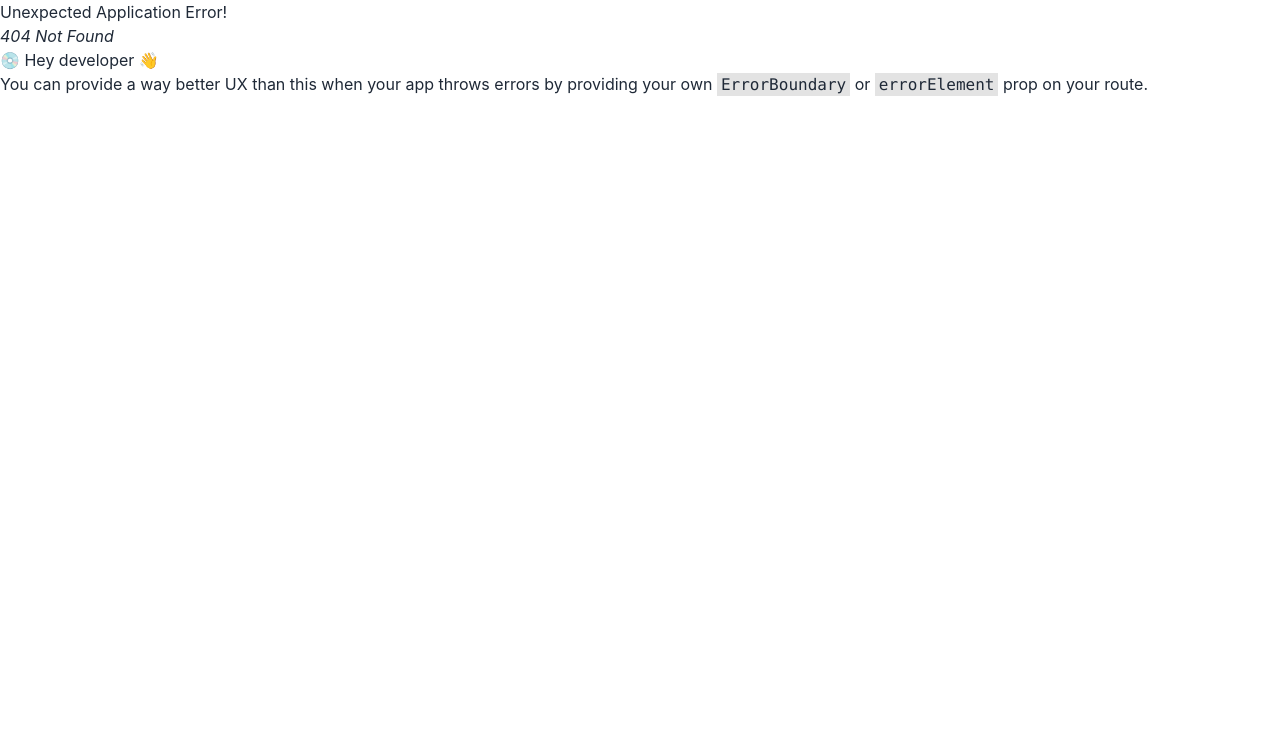
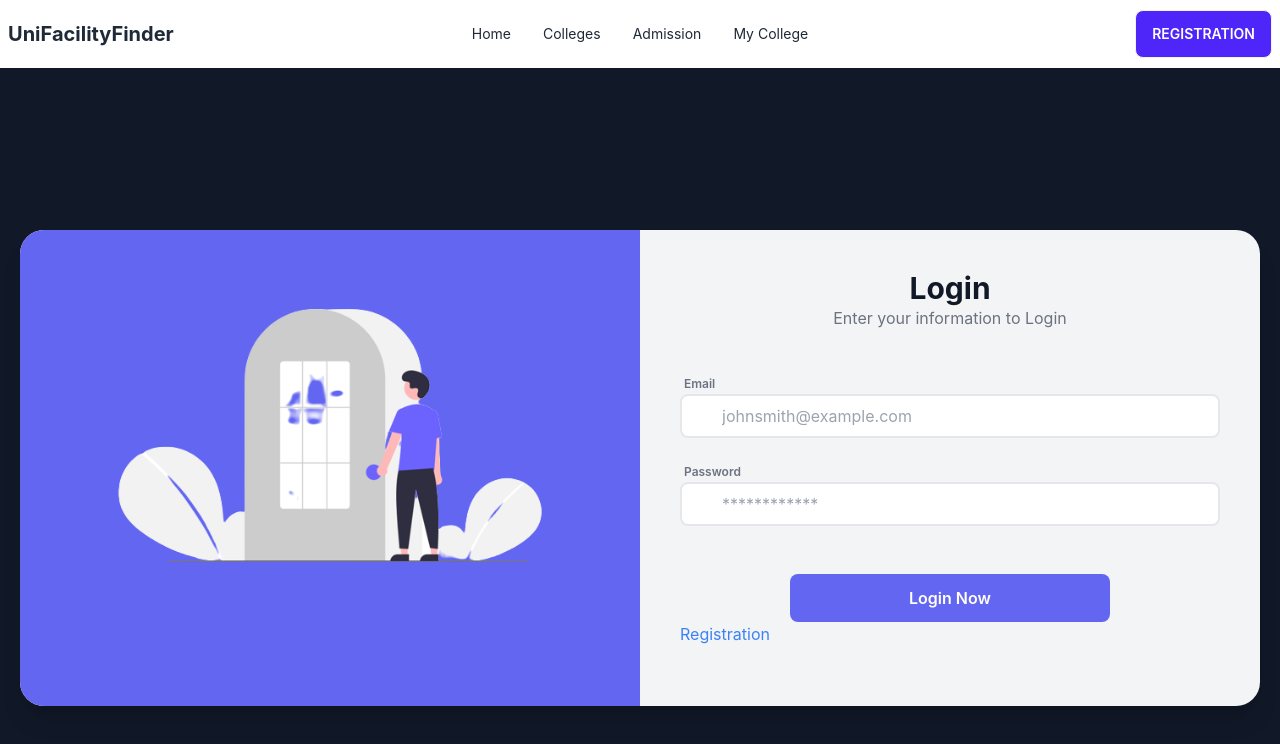
Before and after one commit to shuvodeb17/UniFacilityFinder, a React (Vite) app in the folder client-side/: page /login in a window 1280 px wide. Before the commit this address had no page. Shown: the top 744 px of the page. Built offline with nearby package versions, Linux system fonts and the light colour scheme.

Commit message:
loin page design complate

```diff
--- a/client-side/src/pages/Login/Login.jsx
+++ b/client-side/src/pages/Login/Login.jsx
@@ -1,11 +1,51 @@
 import React from 'react';
-import './Login.css'
-
+import loginImage from '../../assets/images/login/login.png'
+import {Link} from 'react-router-dom';
 
 const Login = () => {
     return (
         <div>
-
+            <div class="min-w-screen min-h-screen bg-gray-900 flex items-center justify-center px-5 py-5">
+                <div class="bg-gray-100 text-gray-500 rounded-3xl shadow-xl w-full overflow-hidden" >
+                    <div class="md:flex w-full">
+                        <div class="hidden md:block w-1/2 bg-indigo-500 py-10 px-10">
+                            <img src={loginImage} alt="" />
+                        </div>
+                        <div class="w-full md:w-1/2 py-10 px-5 md:px-10">
+                            <div class="text-center mb-10">
+                                <h1 class="font-bold text-3xl text-gray-900">Login</h1>
+                                <p>Enter your information to Login</p>
+                            </div>
+                            <div>
+                                <div class="flex -mx-3">
+                                    <div class="w-full px-3 mb-5">
+                                        <label for="" class="text-xs font-semibold px-1">Email</label>
+                                        <div class="flex">
+                                            <div class="w-10 z-10 pl-1 text-center pointer-events-none flex items-center justify-center"><i class="mdi mdi-email-outline text-gray-400 text-lg"></i></div>
+                                            <input type="email" class="w-full -ml-10 pl-10 pr-3 py-2 rounded-lg border-2 border-gray-200 outline-none focus:border-indigo-500" placeholder="johnsmith@example.com"/>
+                                        </div>
+                                    </div>
+                                </div>
+                                <div class="flex -mx-3">
+                                    <div class="w-full px-3 mb-12">
+                                        <label for="" class="text-xs font-semibold px-1">Password</label>
+                                        <div class="flex">
+                                            <div class="w-10 z-10 pl-1 text-center pointer-events-none flex items-center justify-center"><i class="mdi mdi-lock-outline text-gray-400 text-lg"></i></div>
+                                            <input type="password" class="w-full -ml-10 pl-10 pr-3 py-2 rounded-lg border-2 border-gray-200 outline-none focus:border-indigo-500" placeholder="************"/>
+                                        </div>
+                                    </div>
+                                </div>
+                                <div class="flex -mx-3">
+                                    <div class="w-full px-3 mb-5">
+                                        <button class="block w-full max-w-xs mx-auto bg-indigo-500 hover:bg-indigo-700 focus:bg-indigo-700 text-white rounded-lg px-3 py-3 font-semibold">Login Now</button>
+                                        <Link className='text-center text-blue-500 mx-auto' to='/registration'>Registration</Link>
+                                    </div>
+                                </div>
+                            </div>
+                        </div>
+                    </div>
+                </div>
+            </div>
         </div>
     );
 };
--- a/client-side/src/pages/Registration/Registration.jsx
+++ b/client-side/src/pages/Registration/Registration.jsx
@@ -1,6 +1,6 @@
 import React from 'react';
 import registrationImage from '../../assets/images/registration/registration.png'
-import {Link} from 'react-router-dom';
+import { Link } from 'react-router-dom';
 
 const Registration = () => {
     return (
@@ -22,14 +22,14 @@
                                         <label for="" className="text-xs font-semibold px-1">Name</label>
                                         <div className="flex">
                                             <div className="w-10 z-10 pl-1 text-center pointer-events-none flex items-center justify-center"><i className="mdi mdi-account-outline text-gray-400 text-lg"></i></div>
-                                            <input type="text" className="w-full -ml-10 pl-10 pr-3 py-2 rounded-lg border-2 border-gray-200 outline-none focus:border-indigo-500" placeholder="John Deo"/>
+                                            <input type="text" className="w-full -ml-10 pl-10 pr-3 py-2 rounded-lg border-2 border-gray-200 outline-none focus:border-indigo-500" placeholder="John Deo" />
                                         </div>
                                     </div>
                                     <div className="w-1/2 px-3 mb-5">
                                         <label for="" className="text-xs font-semibold px-1">Photo URL</label>
                                         <div className="flex">
                                             <div className="w-10 z-10 pl-1 text-center pointer-events-none flex items-center justify-center"><i className="mdi mdi-account-outline text-gray-400 text-lg"></i></div>
-                                            <input type="text" className="w-full -ml-10 pl-10 pr-3 py-2 rounded-lg border-2 border-gray-200 outline-none focus:border-indigo-500" placeholder="Photo URL"/>
+                                            <input type="text" className="w-full -ml-10 pl-10 pr-3 py-2 rounded-lg border-2 border-gray-200 outline-none focus:border-indigo-500" placeholder="Photo URL" />
                                         </div>
                                     </div>
                                 </div>
@@ -38,7 +38,7 @@
                                         <label for="" className="text-xs font-semibold px-1">Email</label>
                                         <div className="flex">
                                             <div className="w-10 z-10 pl-1 text-center pointer-events-none flex items-center justify-center"><i className="mdi mdi-email-outline text-gray-400 text-lg"></i></div>
-                                            <input type="email" className="w-full -ml-10 pl-10 pr-3 py-2 rounded-lg border-2 border-gray-200 outline-none focus:border-indigo-500" placeholder="johnsmith@example.com"/>
+                                            <input type="email" className="w-full -ml-10 pl-10 pr-3 py-2 rounded-lg border-2 border-gray-200 outline-none focus:border-indigo-500" placeholder="johnsmith@example.com" />
                                         </div>
                                     </div>
                                 </div>
@@ -47,14 +47,14 @@
                                         <label for="" className="text-xs font-semibold px-1">Password</label>
                                         <div className="flex">
                                             <div className="w-10 z-10 pl-1 text-center pointer-events-none flex items-center justify-center"><i className="mdi mdi-lock-outline text-gray-400 text-lg"></i></div>
-                                            <input type="password" className="w-full -ml-10 pl-10 pr-3 py-2 rounded-lg border-2 border-gray-200 outline-none focus:border-indigo-500" placeholder="************"/>
+                                            <input type="password" className="w-full -ml-10 pl-10 pr-3 py-2 rounded-lg border-2 border-gray-200 outline-none focus:border-indigo-500" placeholder="************" />
                                         </div>
                                     </div>
                                 </div>
                                 <div className="flex -mx-3">
                                     <div className="w-full px-3 mb-5">
                                         <button className="block w-full max-w-xs mx-auto bg-indigo-500 hover:bg-indigo-700 focus:bg-indigo-700 text-white rounded-lg px-3 py-3 font-semibold">REGISTER NOW</button>
-                                        <Link className='text-center text-blue-500 mx-auto' to='/'>Login</Link>
+                                        <Link className='text-center text-blue-500 mx-auto' to='/login'>Login</Link>
                                     </div>
                                 </div>
                             </div>
--- a/client-side/src/route/route.jsx
+++ b/client-side/src/route/route.jsx
@@ -1,6 +1,7 @@
 import { createBrowserRouter } from "react-router-dom";
 import Main from "../Layout/Main";
 import Home from "../pages/Home/Home/Home";
+import Login from "../pages/Login/Login";
 import Registration from "../pages/Registration/Registration";
 
 
@@ -17,6 +18,10 @@
             {
                 path: 'registration',
                 element: <Registration />
+            },
+            {
+                path: 'login',
+                element: <Login />
             }
         ]
     }
```
Also changed, not shown: client-side/src/assets/images/login/login.png (added), client-side/src/pages/Login/Login.css (deleted).
